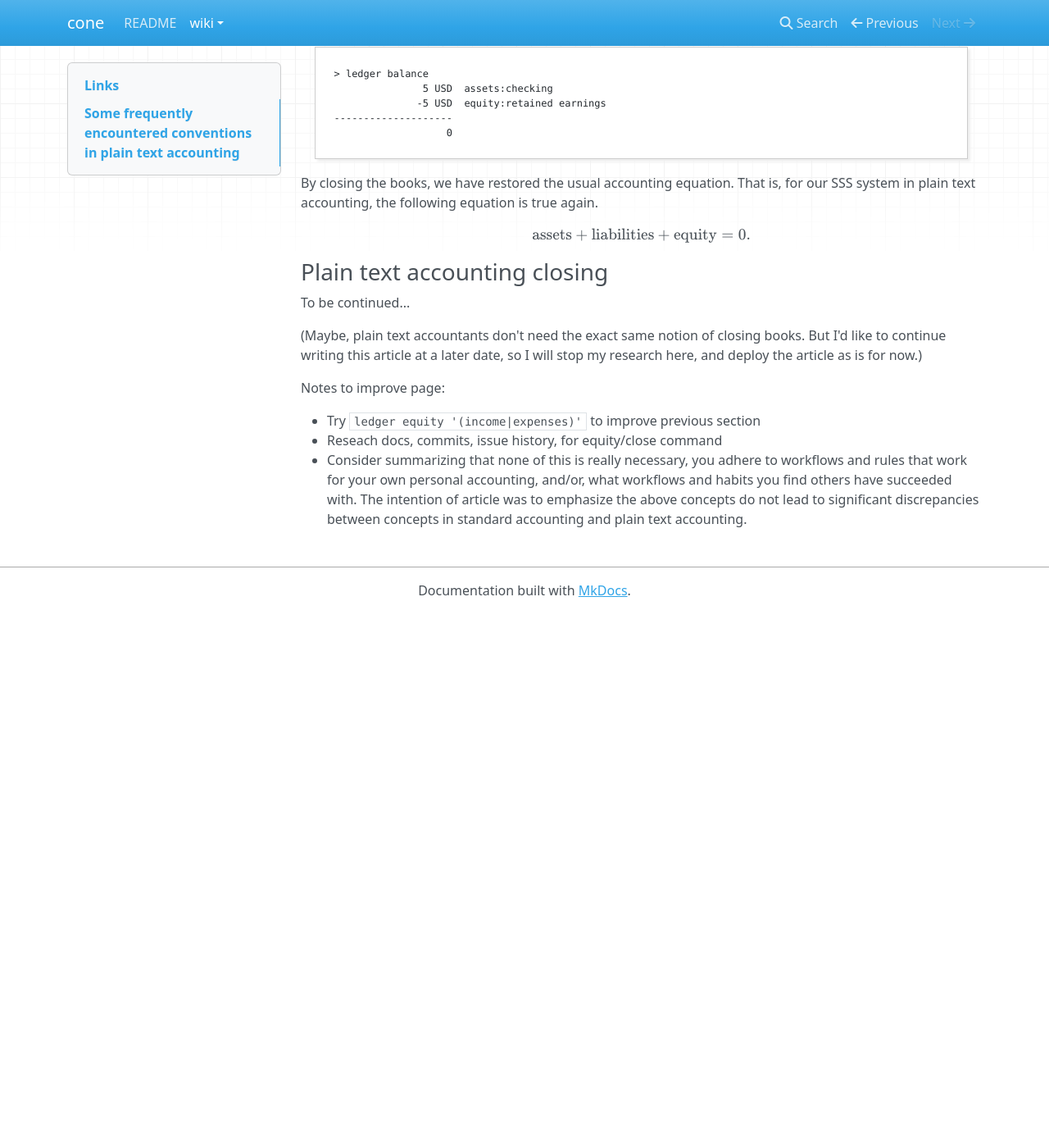
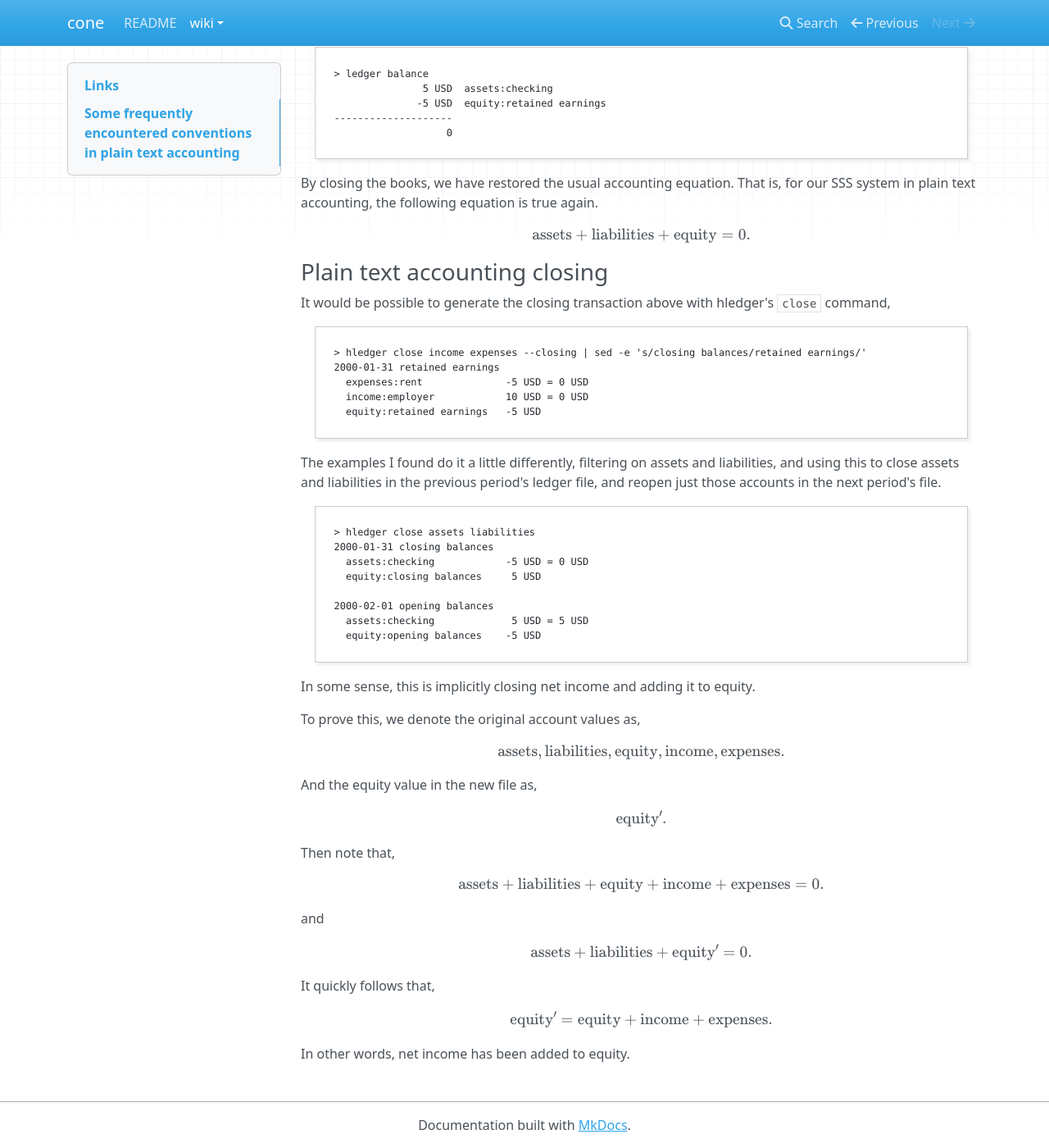
Before and after one commit to bradyt/cone_site, an MkDocs documentation site: the page built from docs/wiki/Notes.md, in a window 1280 px wide and 1400 px high, scrolled down 3955 px. Shown: the whole window at 82% size. Built offline with MkDocs 1.6.1, drawn with Linux system fonts in a browser that asks for light colours; nearby versions of some CDN libraries; formulas are drawn with MathJax 3; before the commit the page ends 4703 px from its top, so only the background shows below that.

Commit message:
Add notes on hledger close

````diff
--- a/docs/wiki/Notes.md
+++ b/docs/wiki/Notes.md
@@ -229,21 +229,64 @@ equation is true again.
 
 ### Plain text accounting closing
 
-To be continued...
+It would be possible to generate the closing transaction above with
+hledger's `close` command,
 
-(Maybe, plain text accountants don't need the exact same notion
-of closing books. But I'd like to continue writing this article at a
-later date, so I will stop my research here, and deploy the article as
-is for now.)
+``` text
+> hledger close income expenses --closing | sed -e 's/closing balances/retained earnings/'
+2000-01-31 retained earnings
+  expenses:rent              -5 USD = 0 USD
+  income:employer            10 USD = 0 USD
+  equity:retained earnings   -5 USD
+```
 
-Notes to improve page:
+The examples I found do it a little differently, filtering on assets
+and liabilities, and using this to close assets and liabilities in the
+previous period's ledger file, and reopen just those accounts in the
+next period's file.
 
-- Try `ledger equity '(income|expenses)'` to improve
-  previous section
-- Reseach docs, commits, issue history, for equity/close command
-- Consider summarizing that none of this is really necessary, you
-  adhere to workflows and rules that work for your own personal
-  accounting, and/or, what workflows and habits you find others have
-  succeeded with. The intention of article was to emphasize the above
-  concepts do not lead to significant discrepancies between concepts
-  in standard accounting and plain text accounting.
+``` text
+> hledger close assets liabilities
+2000-01-31 closing balances
+  assets:checking            -5 USD = 0 USD
+  equity:closing balances     5 USD
+
+2000-02-01 opening balances
+  assets:checking             5 USD = 5 USD
+  equity:opening balances    -5 USD
+```
+
+In some sense, this is implicitly closing net income and adding it to
+equity.
+
+To prove this, we denote the original account values as,
+
+\[
+\text{assets}, \text{liabilities}, \text{equity}, \text{income}, \text{expenses}.
+\]
+
+And the equity value in the new file as,
+
+\[
+\text{equity}'.
+\]
+
+Then note that,
+
+\[
+\text{assets} + \text{liabilities} + \text{equity} + \text{income} + \text{expenses} = 0.
+\]
+
+and
+
+\[
+\text{assets} + \text{liabilities} + \text{equity}' = 0.
+\]
+
+It quickly follows that,
+
+\[
+\text{equity}' = \text{equity} + \text{income} + \text{expenses}.
+\]
+
+In other words, net income has been added to equity.
````
